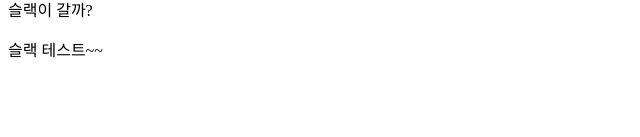
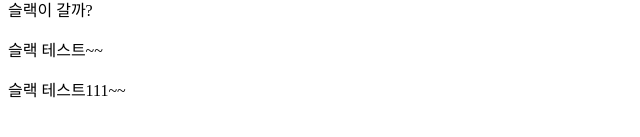
Before and after one commit to leecho87/cicd-test, a React (Create React App) app: page / in a window 1280 px wide. Shown: the part 267-404 px from the top of the page, without its empty margins (0-640 px from the left). Built offline with nearby package versions, Linux system fonts and the light colour scheme.

Commit message:
메시지 변경

```diff
--- a/src/App.js
+++ b/src/App.js
@@ -10,6 +10,7 @@ function App() {
       <p>우아아2222</p>
       <p>슬랙이 갈까?</p>
       <p>슬랙 테스트~~</p>
+      <p>슬랙 테스트111~~</p>
     </>
   )
 }
```
